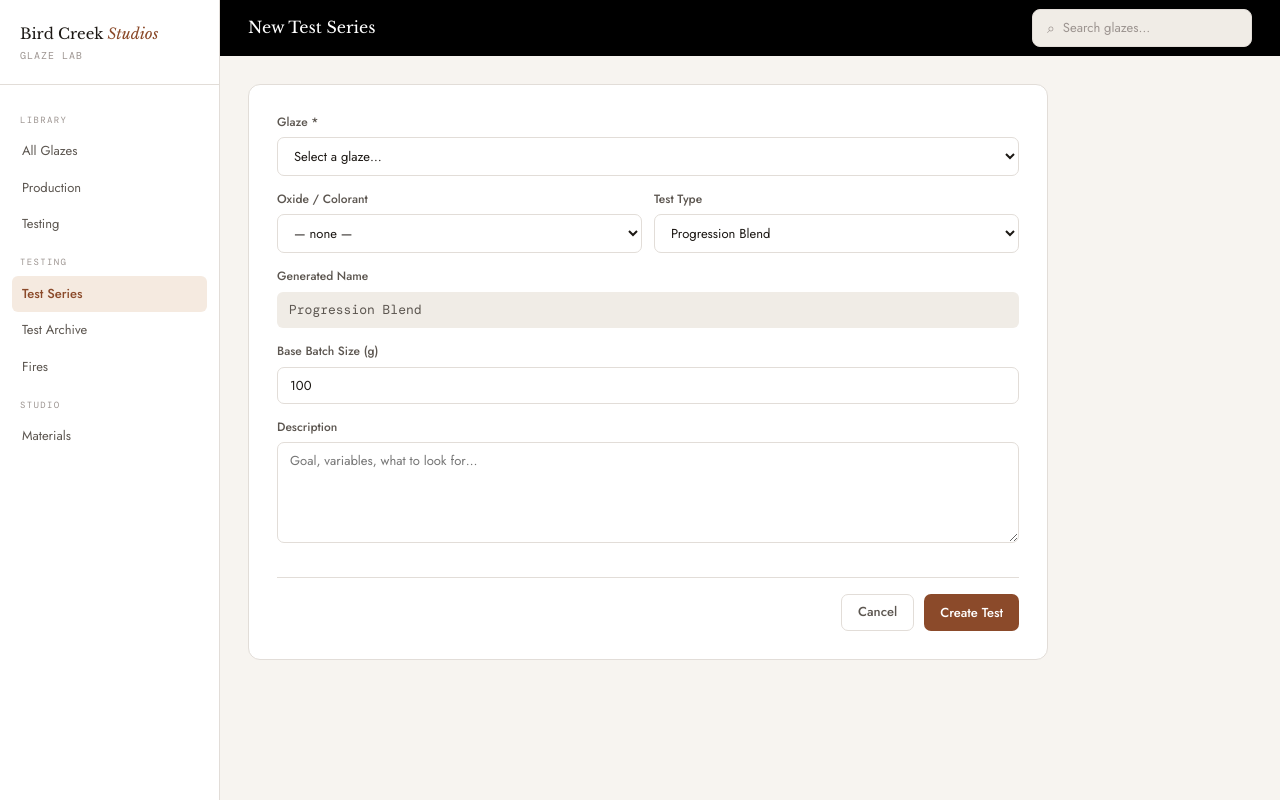
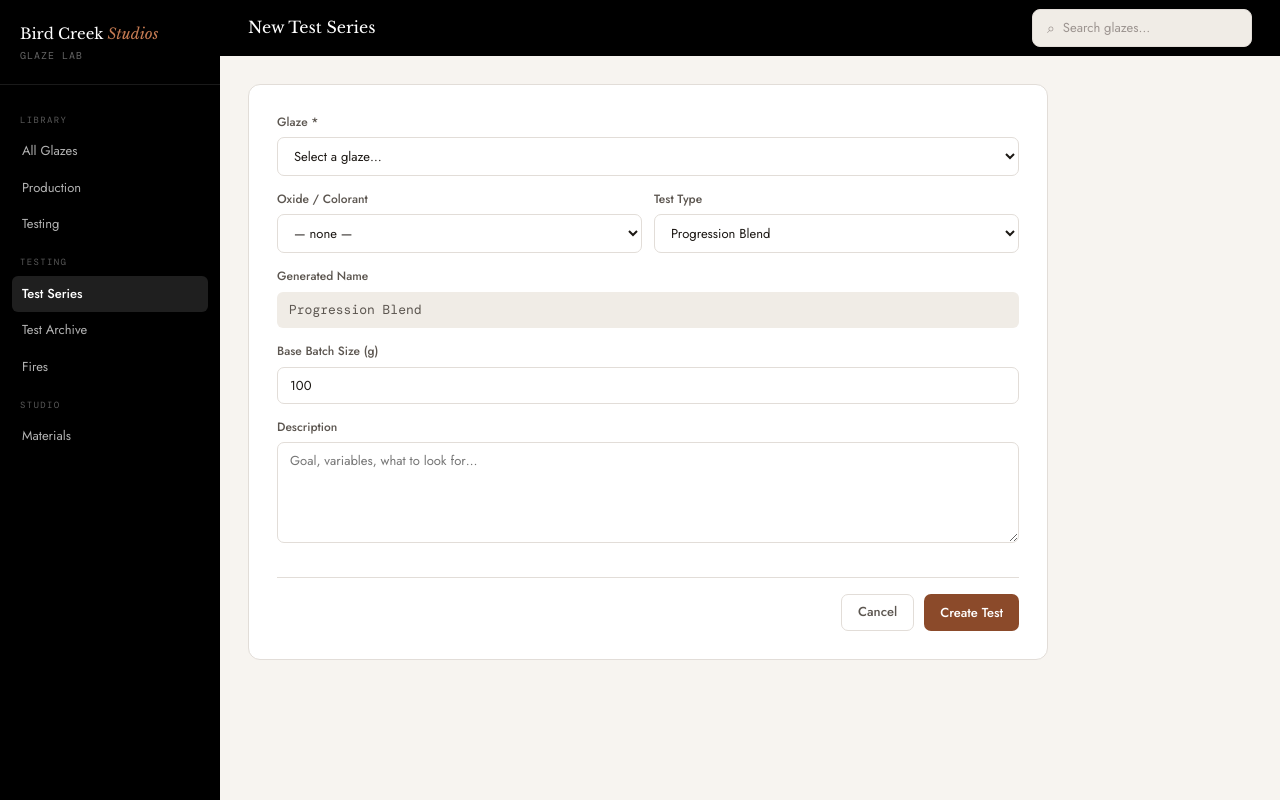
Before and after one commit to LydWil43/glazelab, a Flask app: page /tests/new in a window 1280 px wide. Run offline with Flask 3, Linux system fonts and the light colour scheme; some web fonts are replaced.

Commit message:
Make sidebar black with white text
Co-Authored-By: Claude Sonnet 4.6 <noreply@anthropic.com>

```diff
--- a/static/css/style.css
+++ b/static/css/style.css
@@ -37,8 +37,8 @@ a { color: inherit; text-decoration: none; }
 /* ─── SIDEBAR ─── */
 .sidebar {
   width: 220px;
-  background: var(--surface);
-  border-right: 1px solid var(--border);
+  background: #000;
+  border-right: none;
   display: flex;
   flex-direction: column;
   flex-shrink: 0;
@@ -50,20 +50,20 @@ a { color: inherit; text-decoration: none; }
 
 .sidebar-brand {
   padding: 24px 20px 20px;
-  border-bottom: 1px solid var(--border);
+  border-bottom: 1px solid rgba(255,255,255,0.1);
 }
 .sidebar-brand h1 {
   font-family: 'Libre Baskerville', serif;
   font-size: 15px;
   font-weight: 400;
-  color: var(--text);
+  color: #fff;
   line-height: 1.3;
 }
-.sidebar-brand h1 em { font-style: italic; color: var(--clay); }
+.sidebar-brand h1 em { font-style: italic; color: var(--clay-light); }
 .sidebar-brand .sub {
   font-family: 'DM Mono', monospace;
   font-size: 10px;
-  color: var(--text-muted);
+  color: rgba(255,255,255,0.4);
   letter-spacing: 0.1em;
   text-transform: uppercase;
   margin-top: 4px;
@@ -75,7 +75,7 @@ a { color: inherit; text-decoration: none; }
   font-size: 9px;
   letter-spacing: 0.15em;
   text-transform: uppercase;
-  color: var(--text-muted);
+  color: rgba(255,255,255,0.35);
   padding: 12px 8px 6px;
 }
 .nav-item {
@@ -86,13 +86,13 @@ a { color: inherit; text-decoration: none; }
   border-radius: 6px;
   cursor: pointer;
   font-size: 13px;
-  color: var(--text-mid);
+  color: rgba(255,255,255,0.7);
   font-weight: 400;
   transition: all 0.15s;
   text-decoration: none;
 }
-.nav-item:hover { background: var(--surface-2); color: var(--text); }
-.nav-item.active { background: var(--clay-pale); color: var(--clay); font-weight: 500; }
+.nav-item:hover { background: rgba(255,255,255,0.08); color: #fff; }
+.nav-item.active { background: rgba(255,255,255,0.12); color: #fff; font-weight: 500; }
 .nav-item .icon { font-size: 14px; }
 
 /* ─── MAIN ─── */
```
